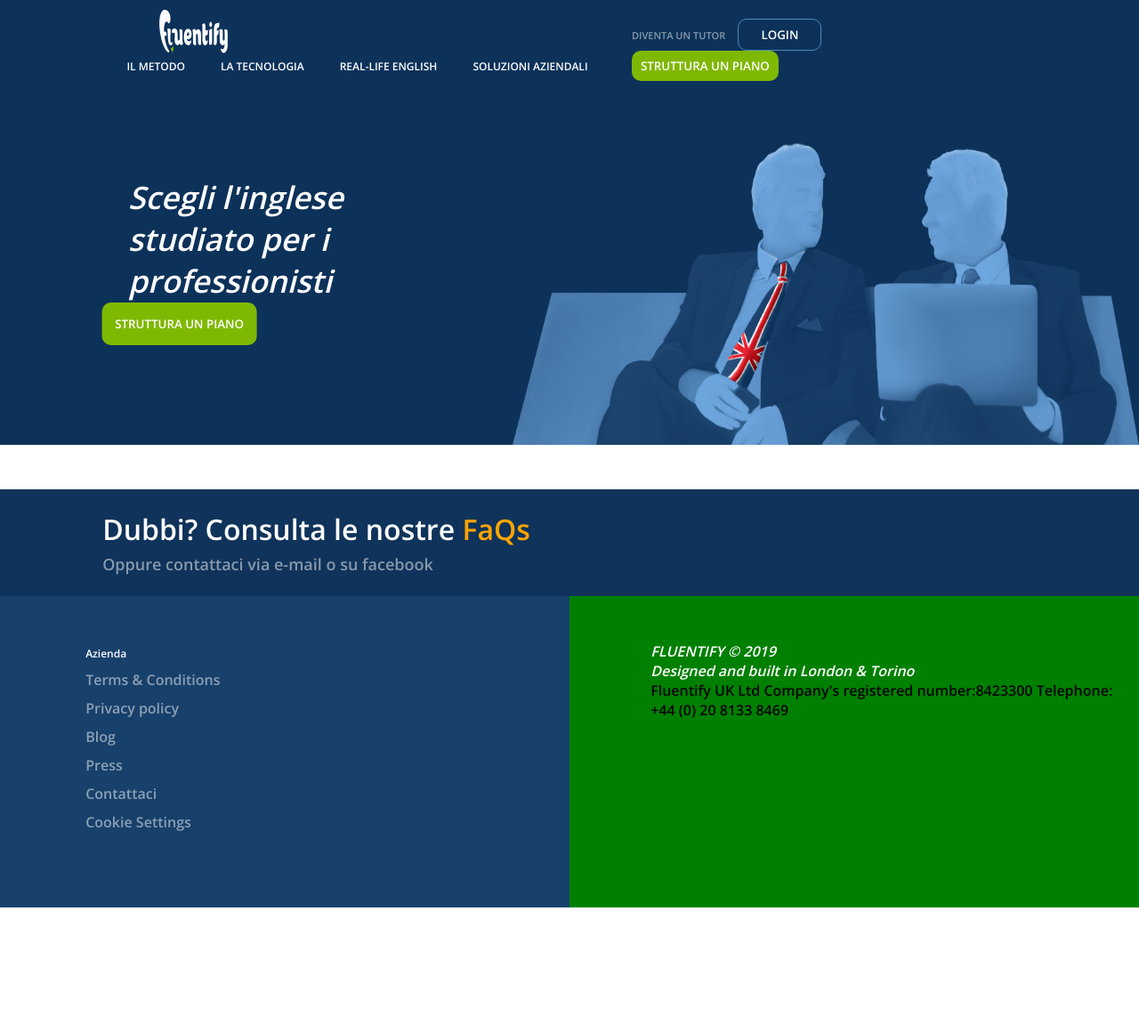
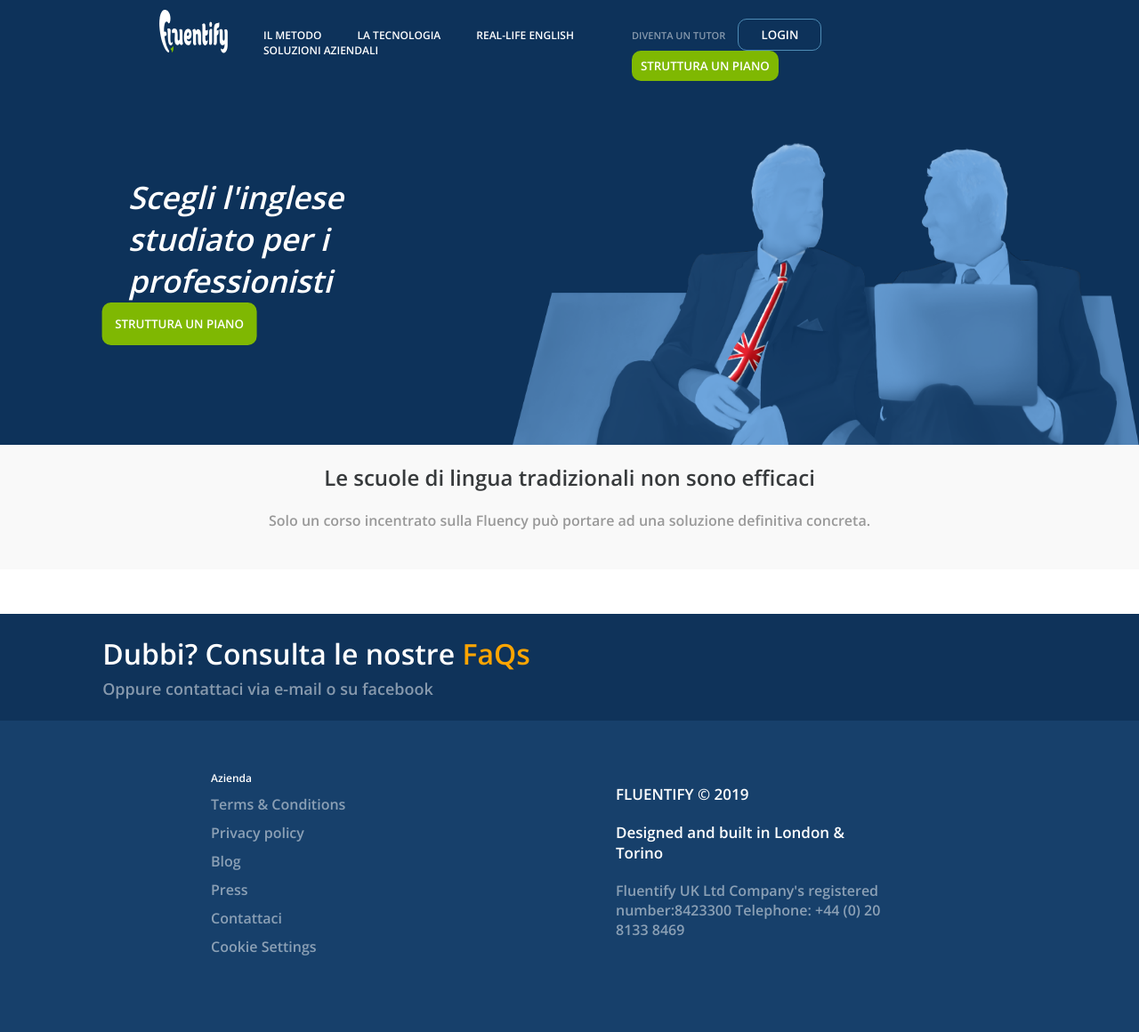
Before and after one commit to Mr2803/html-css-fluentify, a plain HTML site: page index.html in a window 1280 px wide. Shown: the whole page at 89% size. Before the commit the page ends 1020 px from the top, so only its background shows below. Drawn offline with nearby package versions, Linux system fonts and the light colour scheme.

Commit message:
finish first section

```diff
--- a/css/style.css
+++ b/css/style.css
@@ -180,11 +180,34 @@ div.sfondoheader img{
   width:100%;
   height: 100%;
 }
-
-
 /* |sezione inferiore header */
 
 /* |header */
+
+/* prima sezione */
+section.grey{
+  background:#f9f9f9;
+  width: 100%;
+  height:140px;
+}
+
+div.school{
+  display: inline-block;
+  width: 100%;
+  height:120px;
+  position:relative;
+}
+
+.school h2{
+  text-align: center;
+  color:#373a3c;
+}
+
+.school h4{
+  text-align: center;
+  color:#999999;
+}
+/* |prima sezione */
 
 /* footer */
 /* footer parte superiore */
@@ -237,15 +260,18 @@ div.contact{
   height:350px;
 }
 
+footer ul{
+  position:absolute;
+  top:10%;
+}
+
+/* primo contenitore footer parte inferiore */
 div.terms{
-  /* background:orange; */
   position: relative;
 }
 
-ul{
-  position:absolute;
-  top:10%;
-  left:8%;
+.terms ul{
+  left:30%;
 }
 
 .terms ul li{
@@ -262,24 +288,36 @@ ul{
 .terms ul li a{
   text-decoration:none;
   color:rgba(255,255,255,.5);
+}
+/* |primo contenitore footer parte inferiore */
 
+/* secondo contenitore footer parte inferiore */
+
+div.contact{
+  position:relative;
 }
 
-div.contact{
-  background:green;
-  position:relative;
+div.contact ul{
+  padding:10px;
+  width: 50%;
+  left:5%;
 }
 
 .contact ul li{
   list-style-type: none;
+  padding:10px;
 }
 
 .contact ul li:nth-child(1),
 .contact ul li:nth-child(2){
   color:white;
-  font-style: italic;
+  font-size: 17px;
+}
 
+.contact ul li:nth-child(3){
+  color:rgba(255,255,255,.5);
 }
+/* |secondo contenitore footer parte inferiore */
 
 /*footer parte inferiore  */
 /* |footer */
--- a/index.html
+++ b/index.html
@@ -41,6 +41,12 @@
     <!-- |header -->
 
     <!-- prima sezione-->
+    <section class="grey">
+      <div class="school">
+        <h2>Le scuole di lingua tradizionali non sono efficaci</h2>
+        <h4>Solo un corso incentrato sulla Fluency può portare ad una soluzione definitiva concreta.</h4>
+      </div>
+    </section>
     <!-- |prima sezione-->
 
     <!-- seconda sezione con 3 colonne-->
```
